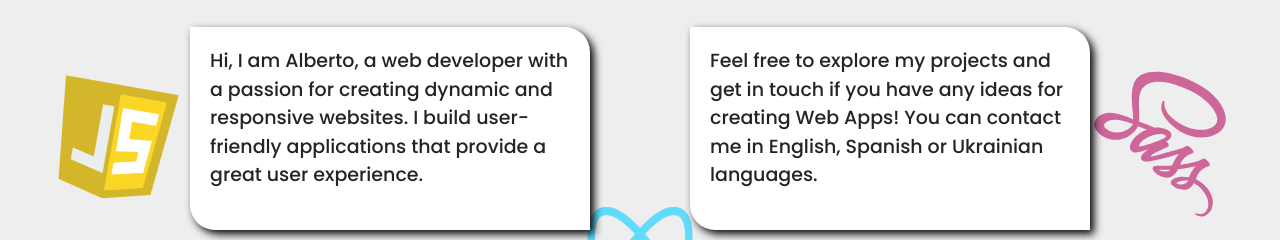
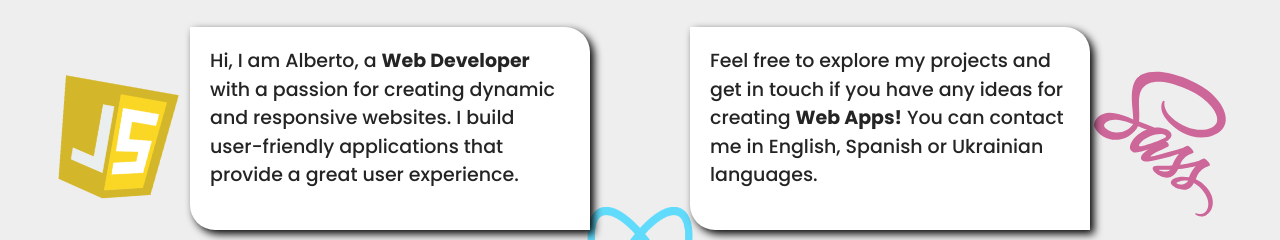
Before and after one commit to AM-AlmeidaR/am-almeidar, a website built with Vite: page index.html in a window 1280 px wide. Shown: the part 493-733 px from the top of the page. Built offline with nearby package versions, Linux system fonts and the light colour scheme; files whose address does not match are found by name.

Commit message:
Corrección de errores y nueva build

```diff
--- a/index.html
+++ b/index.html
@@ -81,10 +81,10 @@
 
         <div class="hero__about__text">
           <div class="hero__about__text--1">
-            <p>Hi, I am Alberto, a web developer with a passion for creating dynamic and responsive websites. I build user-friendly applications that provide a great user experience.</p>
+            <p>Hi, I am Alberto, a <strong>Web Developer</strong> with a passion for creating dynamic and responsive websites. I build user-friendly applications that provide a great user experience.</p>
           </div>
           <div class="hero__about__text--2">
-            <p>Feel free to explore my projects and get in touch if you have any ideas for creating Web Apps! You can contact me in English, Spanish or Ukrainian languages.</p>
+            <p>Feel free to explore my projects and get in touch if you have any ideas for creating <strong>Web Apps!</strong> You can contact me in English, Spanish or Ukrainian languages.</p>
           </div>
         </div>
 
```
